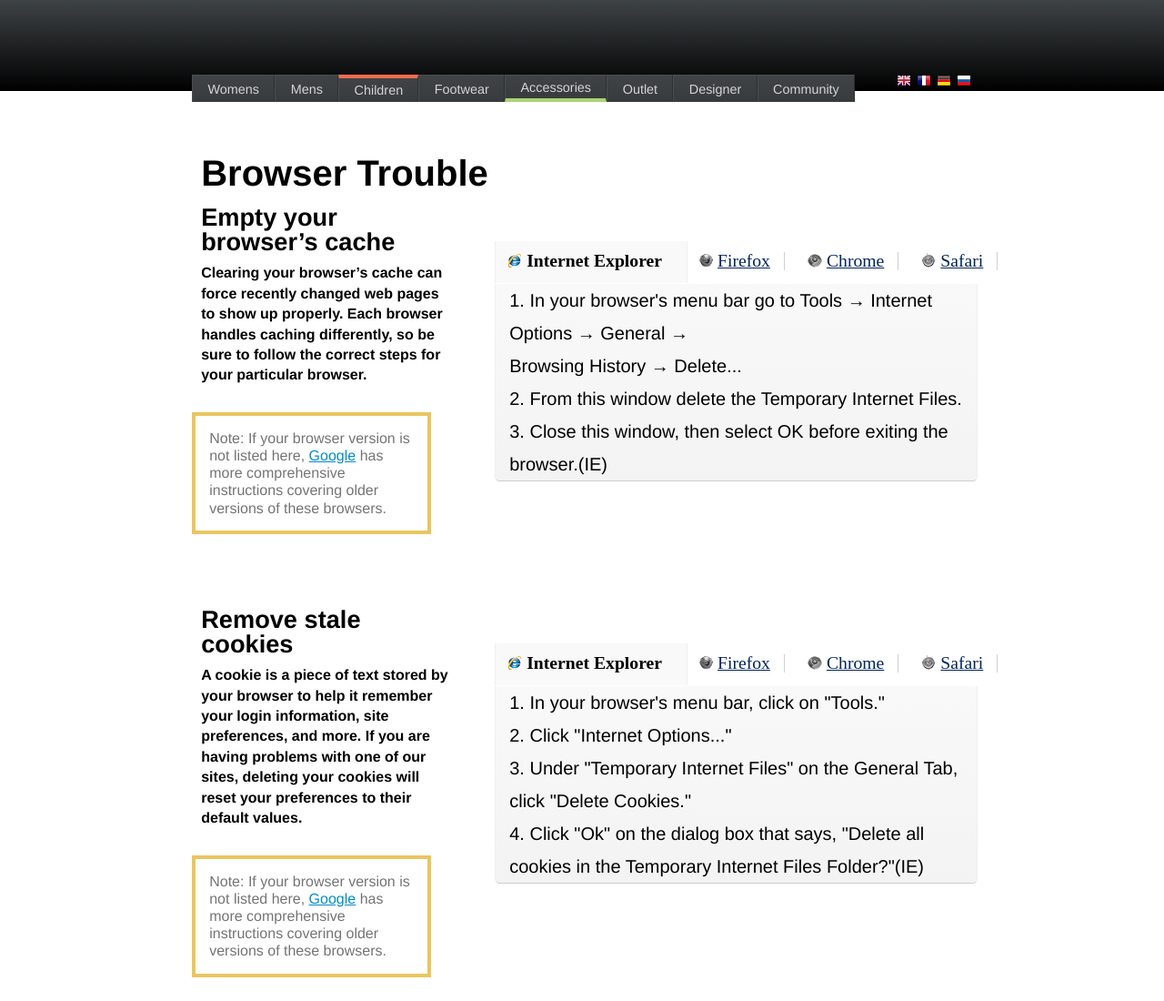
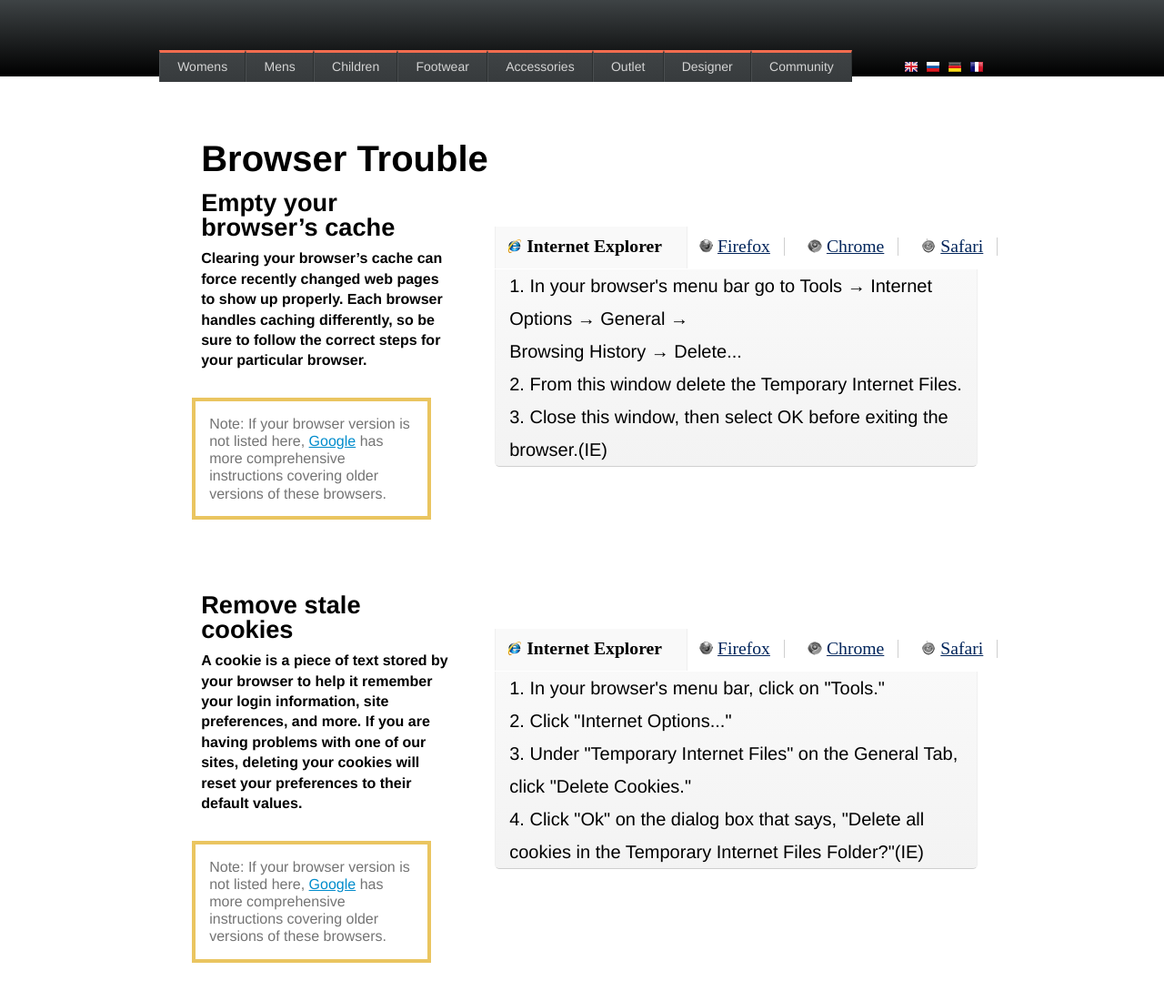
Before and after one commit to LenaEvseeva/learning, a plain HTML site: page Second_webpage/index.html in a window 1280 px wide. Shown: the top 1100 px of the page at 91% size. Drawn offline with Linux system fonts and the light colour scheme.

Commit message:
Add new styles for menu

```diff
--- a/Second_webpage/css/style.css
+++ b/Second_webpage/css/style.css
@@ -1,94 +1,85 @@
-header {
+.header {
     display: flex;
     justify-content: center;
-    height: 100px;
+    height: 84px;
     background: linear-gradient(to top, #000, #3e4345);
     position: relative;
 }
-.basic {
+.header-content {
     display: flex;
-    width: 67%;
+    width: 930px;
     justify-content: space-between;
     align-items: flex-end;
 }
-.header_color {
-    background: linear-gradient(to top, #000, #3e4345);
-}
-.titles {
+.menu {
     position: relative;
     display: flex;
-    top: 12%;
-    width: 85%;
-    height: 30%;
+    top: 6px;
+    width: 762px;
+    height: 35px;
+    border-radius: 3px;
 }
-.titles button {
+.menu li{
     flex-grow: 1;
-    font-family: Trebuchet MS1, Helvetica, sans-serif;
-    font-size: 0.9em;
-    color: #d4d4d4;
     background: linear-gradient(to top, #373b3d, #3f4345);
     border-left: 1px solid #4a4e50;
     border-right: 1px solid #2c3031;
-}
-.titles_button {
     border-bottom: none;
     border-top: 1px solid #4a4e50;
+    outline: none;
+    padding: 0;
+    margin: 0;
+    text-align: center;
+    border-top: 3px solid #f26c4f;
 }
-.children {
-    border-top: 4px solid #f26c4f;
-    border-bottom: none;
+
+.menu li a{
+  font-family: Trebuchet MS1, Helvetica, sans-serif;
+  font-size: 14px;
+  color: #d4d4d4;
+  text-decoration: none;
+  display: block;
+  margin-top: -3px;
 }
-.accessories {
-    border-bottom: 4px solid #acd373;
-    border-top: 1px solid #4a4e50;
-}
-.titles .line:focus {
-    outline: none;
-    border-top: 1px solid #303133;
+
+.menu li:hover {
+    border-bottom: 3px solid #acd373;
     border-left: none;
     background: #2f3233;
 }
-.titles .children:focus {
-    outline: none;
-    border-left: none;
-    background: #2f3233;
+.languages {
+    padding-bottom: 2px;
+    padding-right: 20px;
 }
-.titles .children:focus {
-    background: linear-gradient(to top, #35393c, #303133);
-}
-.titles .accessories:focus {
-    background: linear-gradient(to top, #272b2d, #3c3f41);
-    border-top: 1px solid #494d4e;
-}
-.languages {
-    padding-bottom: 3px;
-}
-.languages button {
+.languages .button {
     border: none;
     cursor: pointer;
-    width: 18px;
+    width: 20px;
     height: 15px;
     background-color: transparent;
+    outline: none;
 }
-.usa {
+.languages__usa {
     background-image: url('../img/lang.png');
     background-position: -1px -1px;
+    /*padding-left: 29px;*/
 }
-.ru {
+.languages__ru {
+    background-image: url('../img/lang.png');
+    background-position: 68px -1px;
+}
+.languages__de {
+    background-image: url('../img/lang.png');
+    background-position: 44px -1px;
+}
+.languages__fr {
     background-image: url('../img/lang.png');
     background-position: 19px -1px;
 }
-.de {
-    background-image: url('../img/lang.png');
-    background-position: 44px -1px;
-}
-.fr {
-    background-image: url('../img/lang.png');
-    background-position: 68px -1px;
-}
-.languages button:focus {
-    outline: none;
-}
+
+
+
+
 .basic_content {
     display: flex;
     justify-content: center;
--- a/Second_webpage/index.html
+++ b/Second_webpage/index.html
@@ -8,24 +8,25 @@
     <title>Document</title>
 </head>
 
-<body>
-    <header>
-        <div class="basic header_color">
-            <div class="titles">
-                <button class="titles_button line">Womens</button>
-                <button class="titles_button line">Mens</button>
-                <button class="children">Children</button>
-                <button class="titles_button line">Footwear</button>
-                <button class="accessories line">Accessories</button>
-                <button class="titles_button line">Outlet</button>
-                <button class="titles_button line">Designer</button>
-                <button class="titles_button line">Community</button>
-            </div>
+
+<body class="page">
+    <header class="header">
+        <div class="header-content">
+            <ul class="menu">
+                <li><a href="">Womens</a></li>
+                <li><a href="">Mens</a></li>
+                <li><a href="">Children</a></li>
+                <li><a href="">Footwear</a></li>
+                <li><a href="">Accessories</a></li>
+                <li><a href="">Outlet</a></li>
+                <li><a href="">Designer</a></li>
+                <li><a href="">Community</a></li>
+            </ul>
             <div class="languages">
-                <button class="usa"></button>
-                <button class="ru"></button>
-                <button class="de"></button>
-                <button class="fr"></button>
+                <button class="button languages__usa"></button>
+                <button class="button languages__ru"></button>
+                <button class="button languages__de"></button>
+                <button class="button languages__fr"></button>
             </div>
         </div>
     </header>
```
Also changed, not shown: Second_webpage/img/img_task.png (added), 1 other file.
